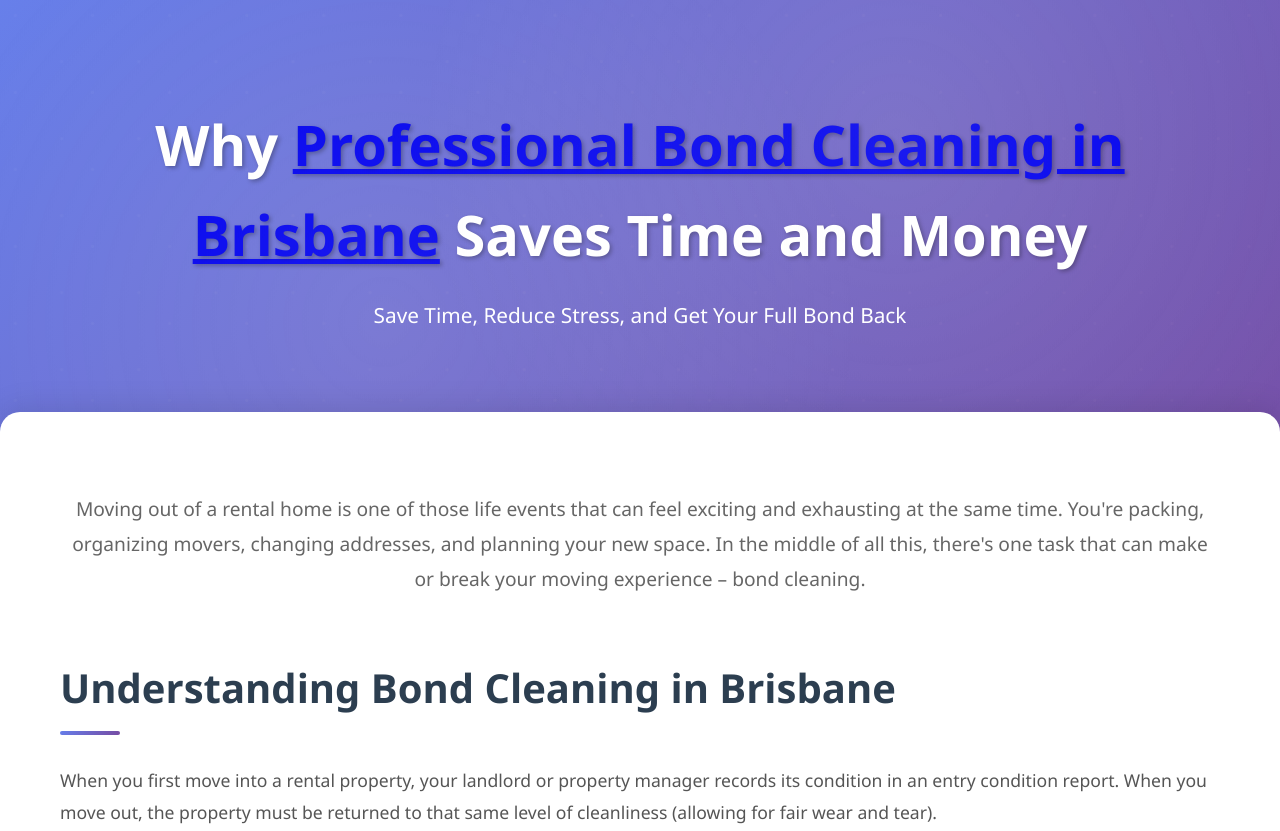
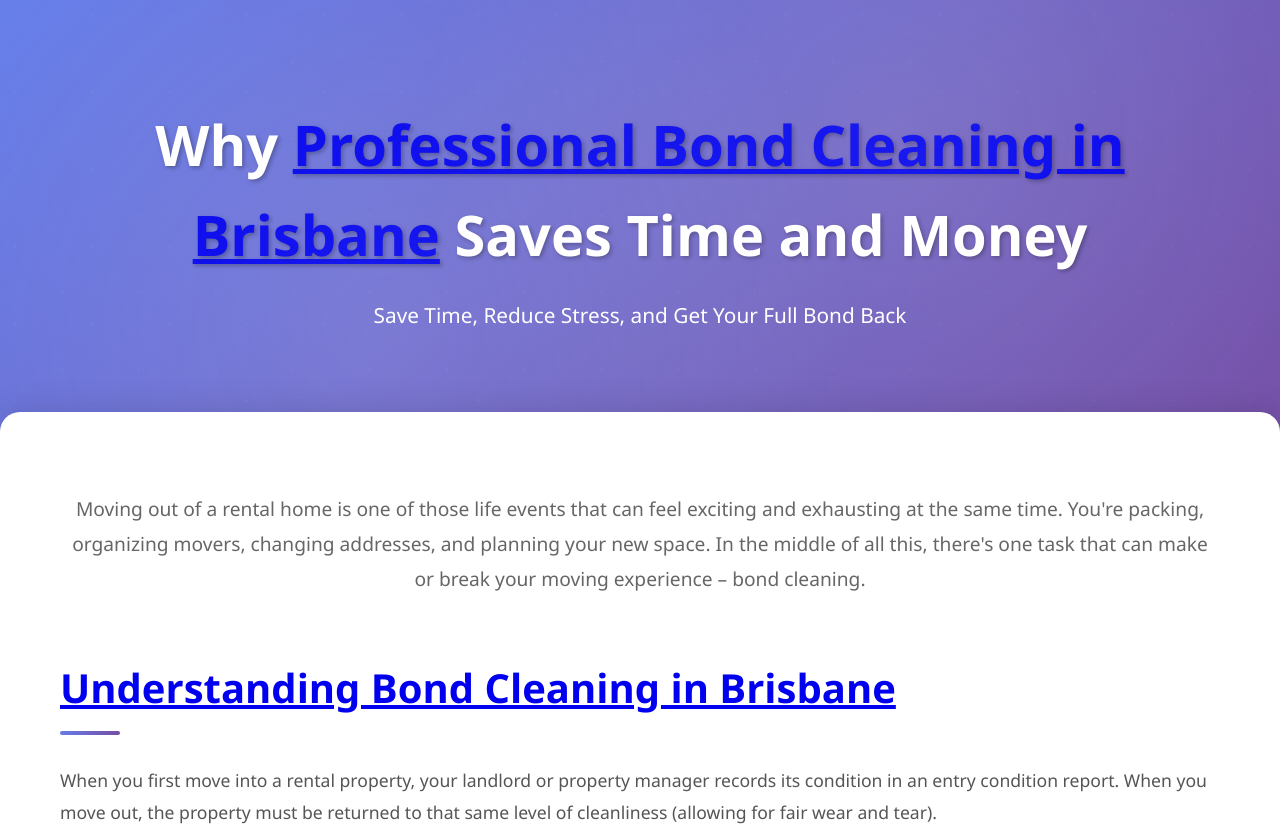
Before and after one commit to qldbondcleaningservice/why-professional-bond-cleaning-in-brisbane-saves-time, a plain HTML site: page index.html in a window 1280 px wide. Shown: the top 831 px of the page. Drawn offline with Linux system fonts and the light colour scheme.

Commit message:
Update index.html

```diff
--- a/index.html
+++ b/index.html
@@ -373,7 +373,8 @@
                 </section>
 
                 <section class="section">
-                    <h2>Understanding Bond Cleaning in Brisbane</h2>
+                    <h2><a href="https://end-of-lease-cleaning-guide-brisban.vercel.app/
+">Understanding Bond Cleaning in Brisbane</a></h2>
                     <p>When you first move into a rental property, your landlord or property manager records its condition in an entry condition report. When you move out, the property must be returned to that same level of cleanliness (allowing for fair wear and tear).</p>
                     <p>If the property doesn't meet inspection standards, part of your bond may be withheld to cover cleaning costs. With bonds often worth thousands of dollars, this isn't something tenants can afford to risk.</p>
                 </section>
@@ -606,4 +607,5 @@
         document.documentElement.style.scrollBehavior = 'smooth';
     </script>
 </body>
+
 </html>
```
